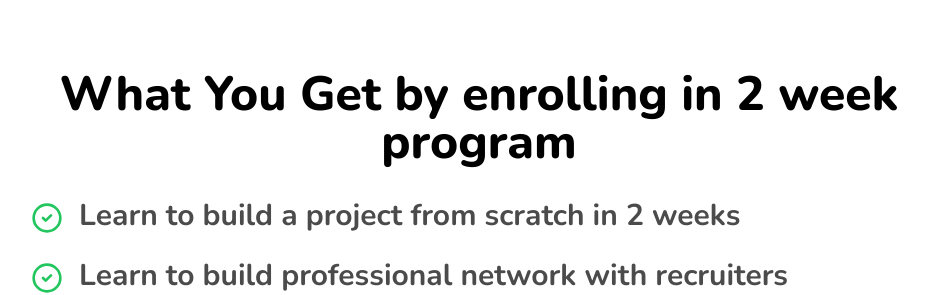
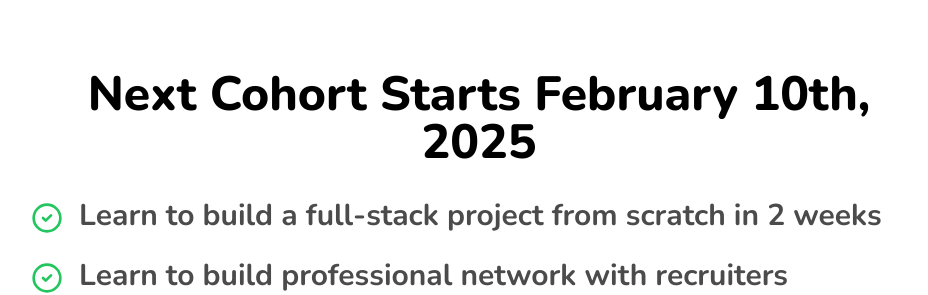
Before and after one commit to vallamulla-sreeja/commandl, a Next.js app: page /join in a window 1280 px wide. Shown: the part 652-947 px from the top of the page, without its empty margins (161-1089 px from the left). Built offline with nearby package versions, Linux system fonts and the light colour scheme; no server answers.

Commit message:
update the join page

```diff
--- a/app/join/page.tsx
+++ b/app/join/page.tsx
@@ -51,10 +51,11 @@ export default function JoinPage() {
 
       {/* Perks Section - With Green Checkmarks */}
       <div className="mb-16 max-w-4xl mx-auto">
-        <h2 className="text-4xl sm:text-5xl font-extrabold mb-8 text-center text-black font-nunito">What You Get by enrolling in 2 week program</h2>
+        <h2 className="text-4xl sm:text-5xl font-extrabold mb-8 text-center text-black font-nunito">Next Cohort Starts February 10th, 2025
+        </h2>
         <div className="space-y-6 font-nunito text-[#4b4b4b]">
           {[
-            'Learn to build a project from scratch in 2 weeks',
+            'Learn to build a full-stack project from scratch in 2 weeks',
             'Learn to build professional network with recruiters',
             'Access our advanced resume tool to place you in the top 1% of applicants',
             'Receive hands-on mentorship from our founders for 2 weeks',
```
